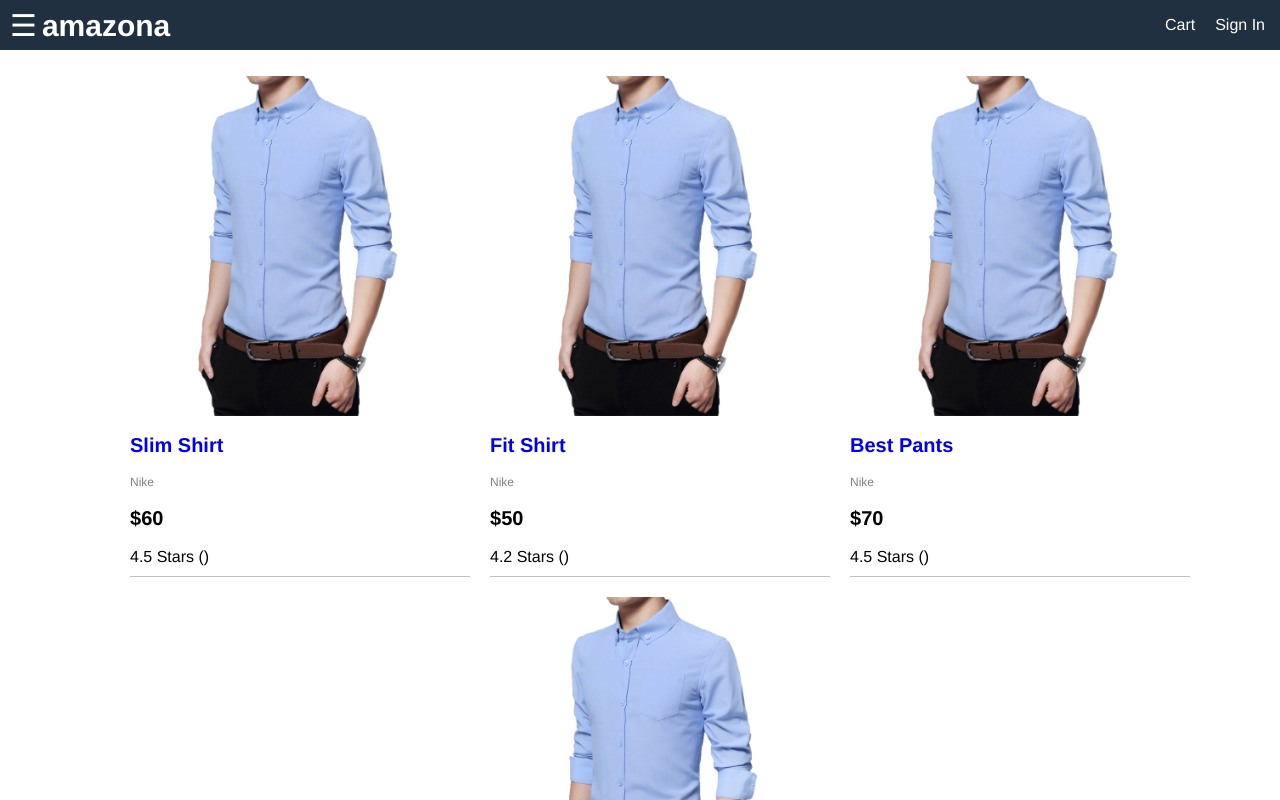
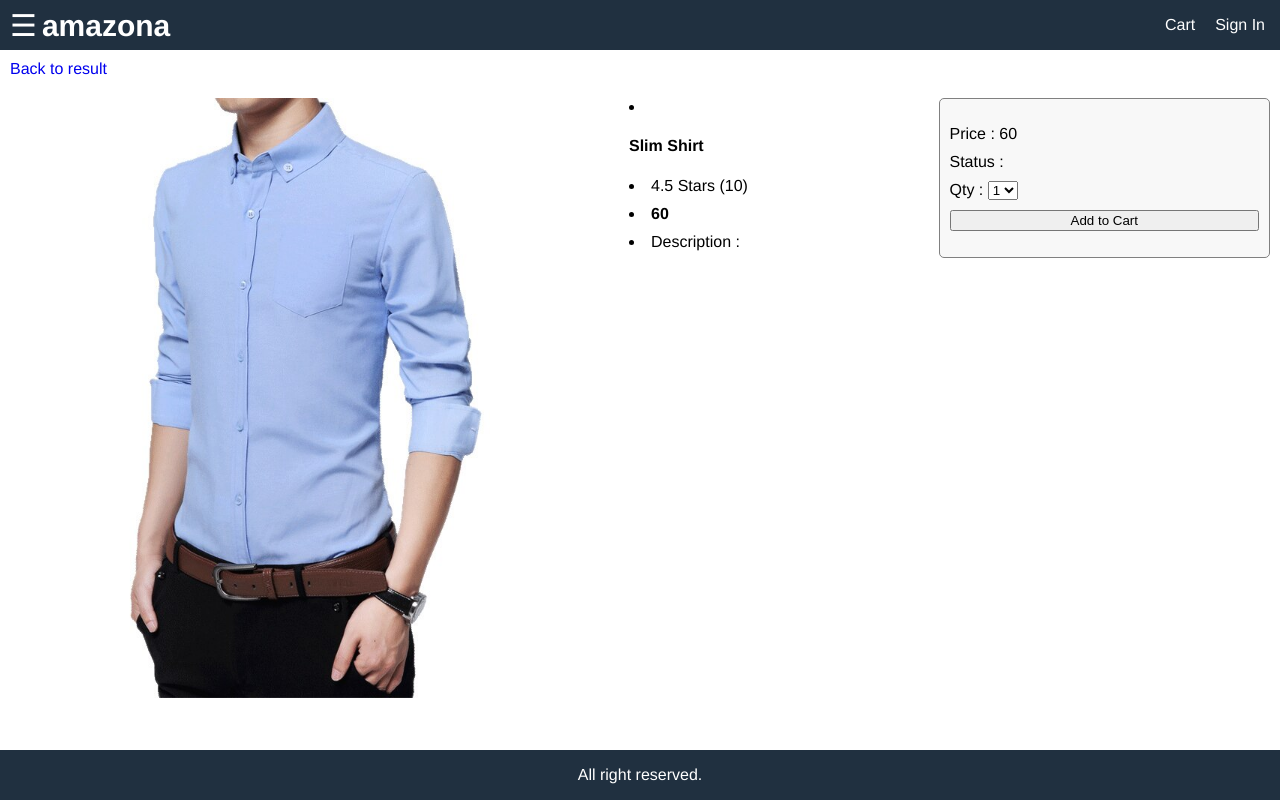
Before and after one commit to AnggaWikaNugraha/e-comZonna---Client, a React (Create React App) app: page /product/1 in a window 1280 px wide. Shown: the top 800 px of the page. Built offline with nearby package versions, Linux system fonts and the light colour scheme.

Commit message:
product-detail

```diff
--- a/package.json
+++ b/package.json
@@ -8,6 +8,7 @@
     "@testing-library/user-event": "^12.6.0",
     "react": "^17.0.1",
     "react-dom": "^17.0.1",
+    "react-router-dom": "^5.2.0",
     "react-scripts": "4.0.1",
     "web-vitals": "^0.2.4"
   },
--- a/src/App.js
+++ b/src/App.js
@@ -1,6 +1,8 @@
 import logo from "./logo.svg";
 import "./App.css";
-import {data} from './data'
+import { BrowserRouter, Link, Route } from "react-router-dom";
+import HomeScreen from "./Screens/HomeScreen";
+import ProductsScreen from "./Screens/ProductsScreen";
 
 function App() {
   const openMenu = () => {
@@ -11,11 +13,14 @@ function App() {
   };
 
   return (
+    <BrowserRouter>
       <div className="grid-container">
         <header className="header">
           <div className="brand">
             <button onClick={openMenu}>&#9776;</button>
+            <Link to="/">
               <a href="index.html">amazona</a>
+            </Link>
           </div>
           <div className="header-links">
             <a href="cart.html">Cart</a>
@@ -41,31 +46,13 @@ function App() {
 
         <main className="main">
           <div className="content">
-          <ul className="products">
-            {data.products.map((product) => {
-              return (
-                <li>
-                  <div className="product">
-                    <img
-                      className="product-image"
-                      src={product.image}
-                      alt="product"
-                    />
-                    <div className="product-name">
-                      <a href="product.html">{product.name}</a>
-                    </div>
-                    <div className="product-brand">{product.brand}</div>
-                    <div className="product-price">${product.price}</div>
-                    <div className="product-rating">{product.rating} Stars ({product.numReview})</div>
-                  </div>
-                </li>
-              );
-            })}
-          </ul>
+            <Route path="/product/:id" component={ProductsScreen} />
+            <Route path="/" exact component={HomeScreen} />
           </div>
         </main>
         <footer className="footer">All right reserved.</footer>
       </div>
+    </BrowserRouter>
   );
 }
 
--- /dev/null
+++ b/src/Screens/HomeScreen.js
@@ -0,0 +1,39 @@
+import React from "react";
+import { Link } from "react-router-dom";
+import { data } from "../data";
+
+const HomeScreen = () => {
+  return (
+    <div>
+      <ul className="products">
+        {data.products.map((product) => {
+          return (
+            <li>
+              <div className="product">
+                <Link to={`/product/${product._id}`}>
+                  <img
+                    className="product-image"
+                    src={product.image}
+                    alt="product"
+                  />
+                </Link>
+                <div className="product-name">
+                  <Link to={`/product/${product._id}`}>
+                    <a href="product.html">{product.name}</a>
+                  </Link>
+                </div>
+                <div className="product-brand">{product.brand}</div>
+                <div className="product-price">${product.price}</div>
+                <div className="product-rating">
+                  {product.rating} Stars ({product.numReview})
+                </div>
+              </div>
+            </li>
+          );
+        })}
+      </ul>
+    </div>
+  );
+};
+
+export default HomeScreen;
--- /dev/null
+++ b/src/Screens/ProductsScreen.js
@@ -0,0 +1,35 @@
+import { prettyDOM } from '@testing-library/react';
+import React from 'react'
+import { Link } from 'react-router-dom';
+import { data } from "../data";
+
+const ProductsScreen = (props) => {
+  const id = props.match.params.id;
+  const product = data.products.find(x => x._id === id);
+  return (
+    <div>
+      <div className='back-to-result'><Link to='/'>Back to result</Link></div>
+      <div className='details'>
+        <div className='details-image'><img src={product.image} alt={product.name}/></div>
+        <div className='details-info'>
+          <li><h4>{product.name}</h4></li>
+          <li>{product.rating} Stars ({product.numReviews})</li>
+          <li><b>{product.price}</b></li>
+          <li> Description :
+            <div>{product.description}</div>
+          </li>
+        </div>
+        <div className='details-action'>
+          <ul>
+            <li>Price : {product.price}</li>
+            <li>Status : {product.status}</li>
+            <li>Qty : <select><option>1</option><option>2</option><option>3</option><option>4</option></select></li>
+            <li><button>Add to Cart</button></li>
+          </ul>
+        </div>
+      </div>
+    </div>
+  )
+}
+
+export default ProductsScreen
--- a/src/index.css
+++ b/src/index.css
@@ -1,3 +1,6 @@
+#root{
+  height: 100%;
+}
 html{
   font-size: 62.5%; /* 16px * 62.5 = 10px = 1rem */
   box-sizing: border-box;
@@ -133,3 +136,116 @@ a:hover{
   right: .5rem;
   top: 1.5rem
 }
+
+/* Product Details */
+.details {
+  display: flex;
+  justify-content: space-between;
+  align-items: flex-start;
+  flex-wrap: wrap;
+  padding: 1rem;
+}
+.details-image {
+  flex: 2 1 60rem;
+}
+.details-image img {
+  max-width: 60rem;
+  width: 100%;
+}
+.details-info {
+  flex: 1 1 30rem;
+}
+.details-action {
+  flex: 1 1 30rem;
+}
+
+.details-info ul,
+.details-action ul {
+  list-style-type: none;
+  padding: 0;
+}
+.details-info li,
+.details-action li {
+  margin-bottom: 1rem;
+}
+.back-to-result {
+  padding: 1rem;
+}
+.details-action {
+  border: 0.1rem #808080 solid;
+  border-radius: 0.5rem;
+  background-color: #f8f8f8;
+  padding: 1rem;
+}
+.details-action ul li:last-child {
+  display: flex;
+  flex-direction: column;
+}
+.button {
+  padding: 1rem;
+  border: 0.1rem #808080 solid;
+  border-radius: 0.5rem;
+  cursor: pointer;
+}
+.button:hover {
+  border: 0.1rem #404040 solid;
+}
+.button.primary {
+  background-color: #f0c040;
+}
+.button.secondary {
+  background-color: #f0f0f0;
+}
+.text-center {
+  text-align: center;
+}
+/* Cart */
+
+.cart {
+  display: flex;
+  flex-wrap: wrap;
+  margin: 1rem;
+  align-items: flex-start;
+}
+.cart-list {
+  flex: 3 1 60rem;
+}
+.cart-action {
+  flex: 1 1 20rem;
+  background-color: #f0f0f0;
+  border-radius: 0.5rem;
+  padding: 1rem;
+}
+.cart-list-container {
+  padding: 0;
+  list-style-type: none;
+  padding: 1rem;
+}
+.cart-list-container li {
+  display: flex;
+  justify-content: space-between;
+
+  padding-bottom: 1rem;
+  margin-bottom: 1rem;
+  border-bottom: 0.1rem #c0c0c0 solid;
+}
+.cart-list-container li img {
+  max-width: 10rem;
+  max-height: 10rem;
+}
+.cart-list-container li:first-child {
+  display: flex;
+  justify-content: space-between;
+  align-items: flex-end;
+}
+.cart-image {
+  flex: 1 1;
+}
+.cart-name {
+  flex: 8 1;
+}
+.cart-price {
+  flex: 1 1;
+  font-size: 2.5rem;
+  text-align: right;
+}
```
Also changed, not shown: 2 other files (tests, documents, lock files or other folders). Lines whose indentation alone changed are shown as unchanged.
